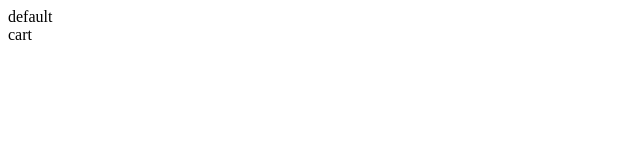
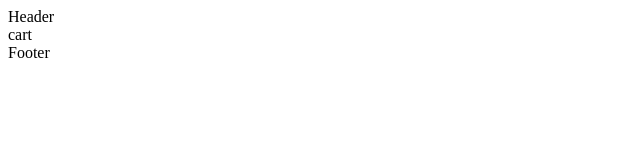
Before and after one commit to v833/vue-mall, a Vue app in the folder mall/: page /#/cart in a window 1280 px wide. Shown: the top 160 px of the page, without its empty margins (0-640 px from the left). Built offline with nearby package versions, Linux system fonts and the light colour scheme.

Commit message:
vue-router

```diff
--- a/mall/src/App.vue
+++ b/mall/src/App.vue
@@ -1,6 +1,5 @@
 <template>
   <div id="app">
-    default
     <router-view></router-view>
   </div>
 </template>
--- /dev/null
+++ b/mall/src/components/OrderFooter.vue
@@ -0,0 +1,15 @@
+<template>
+  <div>
+    Footer
+  </div>
+</template>
+
+<script>
+export default {
+  name: 'order-footer'
+}
+</script>
+
+<style lang="">
+
+</style>
--- /dev/null
+++ b/mall/src/components/OrderHeader.vue
@@ -0,0 +1,15 @@
+<template>
+  <div>
+    Header
+  </div>
+</template>
+
+<script>
+export default {
+  name: 'order-header'
+}
+</script>
+
+<style lang="">
+
+</style>
--- a/mall/src/pages/cart.vue
+++ b/mall/src/pages/cart.vue
@@ -1,12 +1,17 @@
 <template>
   <div>
+
+    <order-header></order-header>
     cart
-
+    <order-footer></order-footer>
   </div>
 </template>
 
 <script>
+import OrderFooter from '../components/OrderFooter'
+import OrderHeader from '../components/OrderHeader'
 export default {
+  components: { OrderHeader, OrderFooter},
   name: 'cart'
 }
 </script>
--- a/mall/src/pages/home.vue
+++ b/mall/src/pages/home.vue
@@ -1,5 +1,6 @@
 <template>
   <div>
+    home
     <nav-header></nav-header>
     <router-view></router-view>
     <nav-footer></nav-footer>
--- a/mall/src/pages/order.vue
+++ b/mall/src/pages/order.vue
@@ -1,11 +1,17 @@
 <template>
   <div>
+    <order-header></order-header>
     order
+    <router-view></router-view>
+    <order-footer></order-footer>
   </div>
 </template>
 
 <script>
+import OrderHeader from '../components/OrderHeader'
+import OrderFooter from '../components/OrderFooter'
 export default {
+  components: { OrderHeader, OrderFooter},
   name: 'order'
 }
 </script>
--- a/mall/src/router/index.js
+++ b/mall/src/router/index.js
@@ -9,6 +9,7 @@ import Order from '../pages/order.vue'
 import OrderConfirm from '../pages/orderConfirm.vue'
 import OrderList from '../pages/orderList.vue'
 import OrderPay from '../pages/orderPay.vue'
+import Alipay from '../pages/alipay.vue'
 
 
 Vue.use(VueRouter)
@@ -18,19 +19,20 @@ const routes = [
     path: '/',
     name: 'home',
     component: Home,
+    redirect: '/index',
     children: [
       {
-        path: '/index',
+        path: 'index',
         name: 'index',
         component: Index
       },
       {
-        path: '/product/:id',
+        path: 'product/:id',
         name: 'product',
         component: Product
       },
       {
-        path: '/detail/:id',
+        path: 'detail/:id',
         name: 'detail',
         component: Detail
       }
@@ -47,20 +49,25 @@ const routes = [
     component: Order,
     children: [
       {
-        path: '/confirm',
+        path: 'confirm',
         name: 'order-confirm',
         component: OrderConfirm
       },
       {
-        path: '/list',
+        path: 'list',
         name: 'order-list',
         component: OrderList
       },
       {
-        path: '/pay',
+        path: 'pay',
         name: 'order-pay',
         component: OrderPay
       },
+      {
+        path: 'alipay',
+        name: 'alipay',
+        component: Alipay
+      }
     ]
   }
 ]
```
